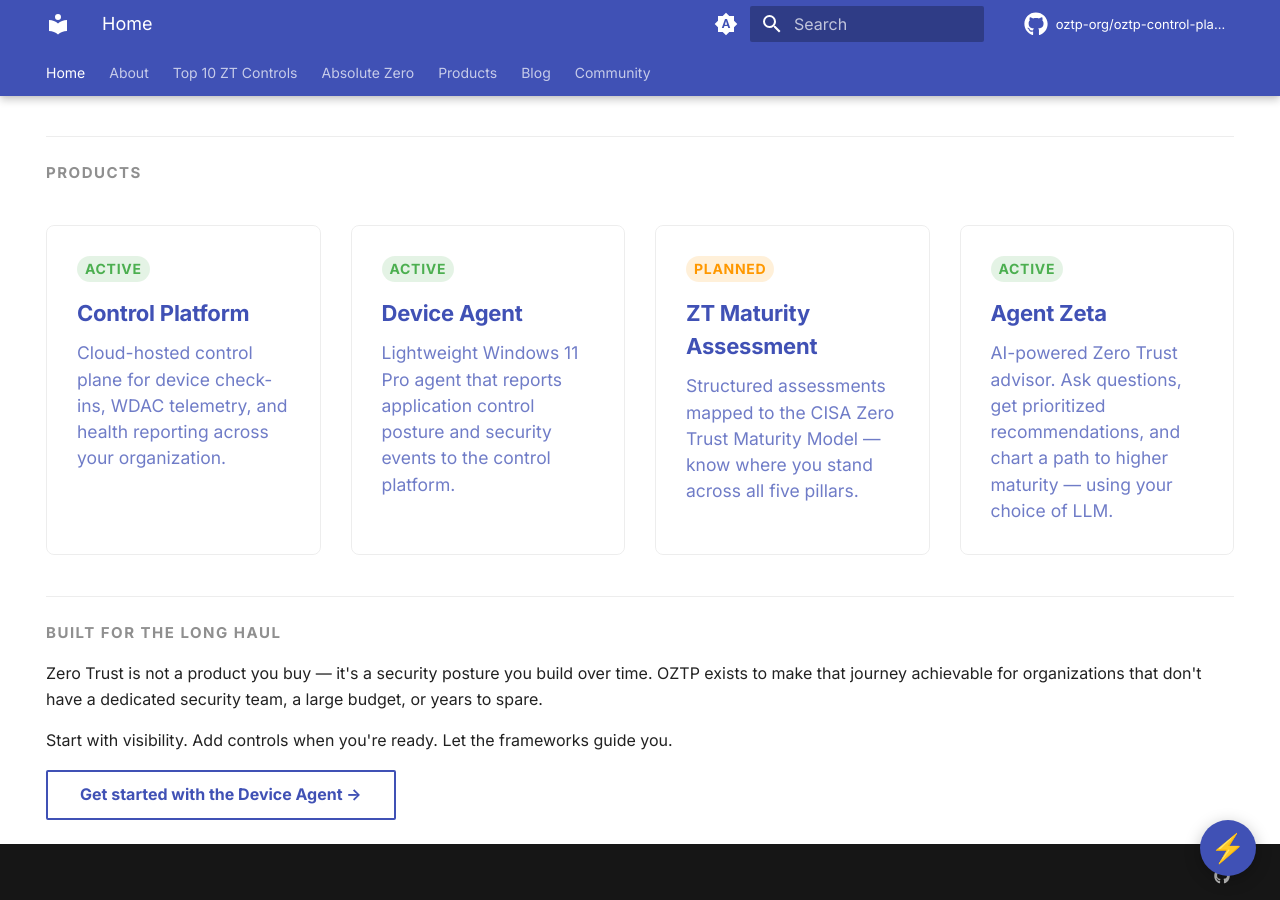
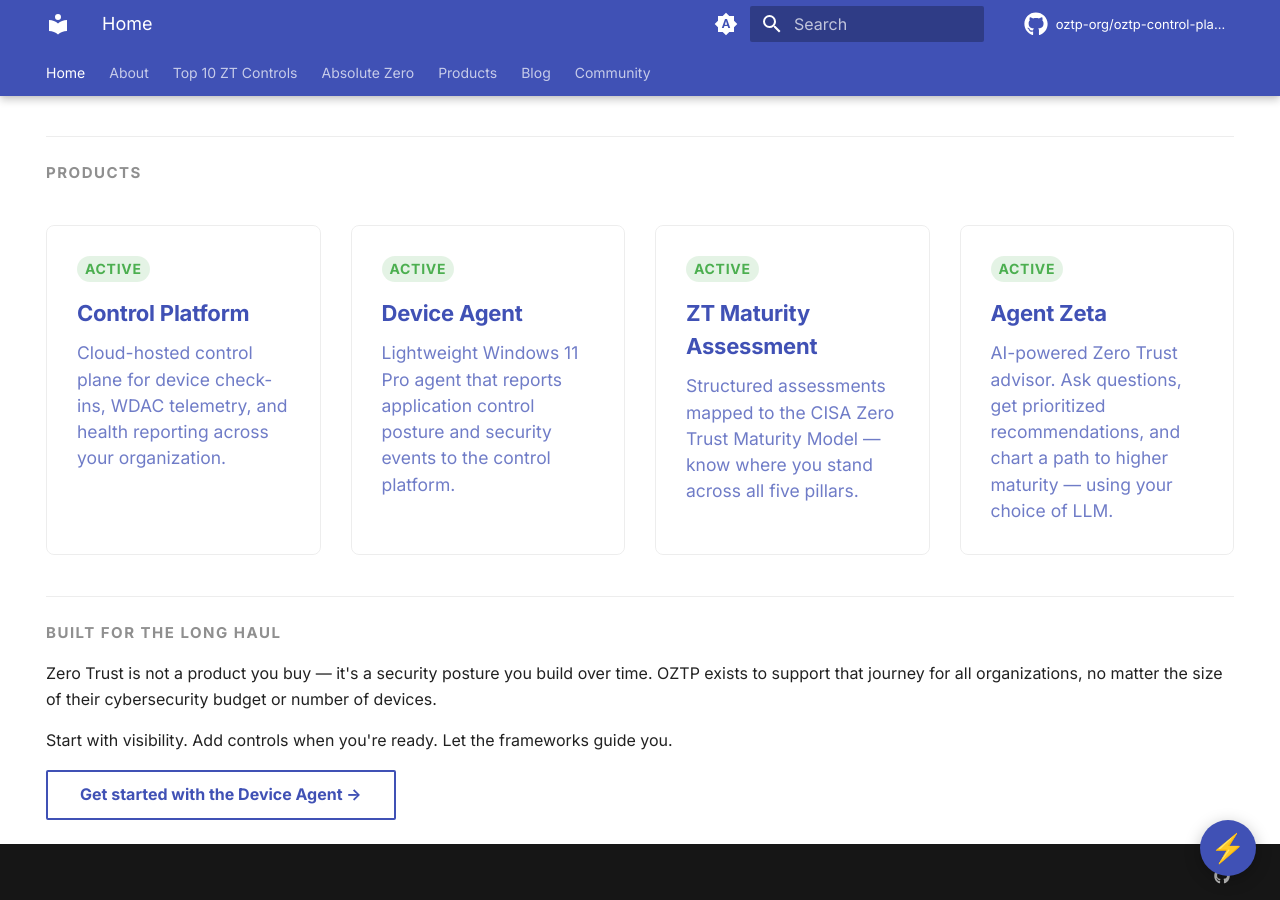
Before and after one commit to oztp-org/oztp-org.github.io, an MkDocs documentation site: the page built from docs/index.md, in a window 1280 px wide and 900 px high, scrolled down 1264 px. Built offline with MkDocs 1.6.1 and Material for MkDocs 9.7.7, drawn with Linux system fonts in a browser that asks for light colours; comment, search, counter and statistics services are not loaded.

Commit message:
Mark ZT Maturity Assessment Active; broaden mission tagline
Co-Authored-By: Claude Opus 4.7 (1M context) <noreply@anthropic.com>

```diff
--- a/docs/index.md
+++ b/docs/index.md
@@ -67,7 +67,7 @@ hide:
     <p>Lightweight Windows 11 Pro agent that reports application control posture and security events to the control platform.</p>
   </a>
   <a href="products/zt-assessment/" class="product-card">
-    <span class="status-badge status-planned">Planned</span>
+    <span class="status-badge status-active">Active</span>
     <h3>ZT Maturity Assessment</h3>
     <p>Structured assessments mapped to the CISA Zero Trust Maturity Model — know where you stand across all five pillars.</p>
   </a>
@@ -82,7 +82,7 @@ hide:
 
 <p class="section-label">Built for the Long Haul</p>
 
-Zero Trust is not a product you buy — it's a security posture you build over time. OZTP exists to make that journey achievable for organizations that don't have a dedicated security team, a large budget, or years to spare.
+Zero Trust is not a product you buy — it's a security posture you build over time. OZTP exists to support that journey for all organizations, no matter the size of their cybersecurity budget or number of devices.
 
 Start with visibility. Add controls when you're ready. Let the frameworks guide you.
 
```
